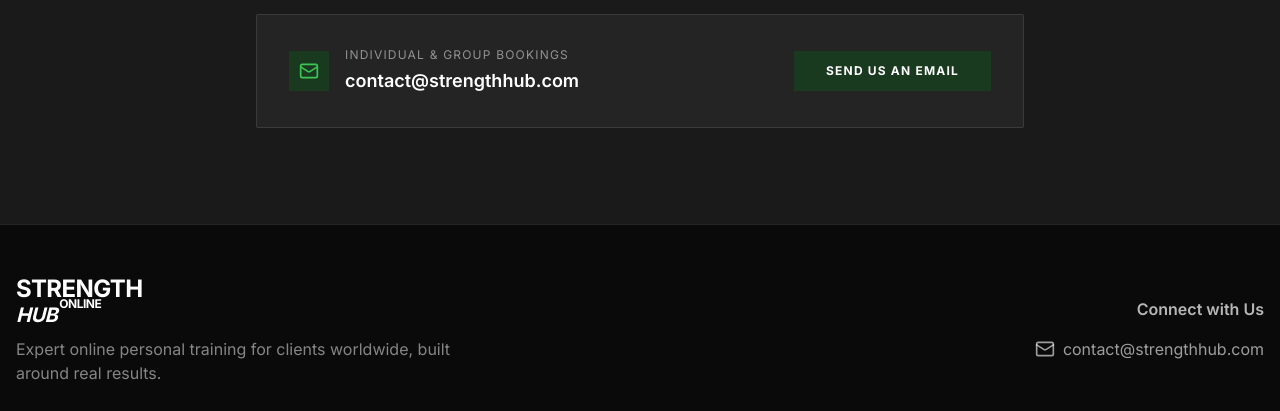
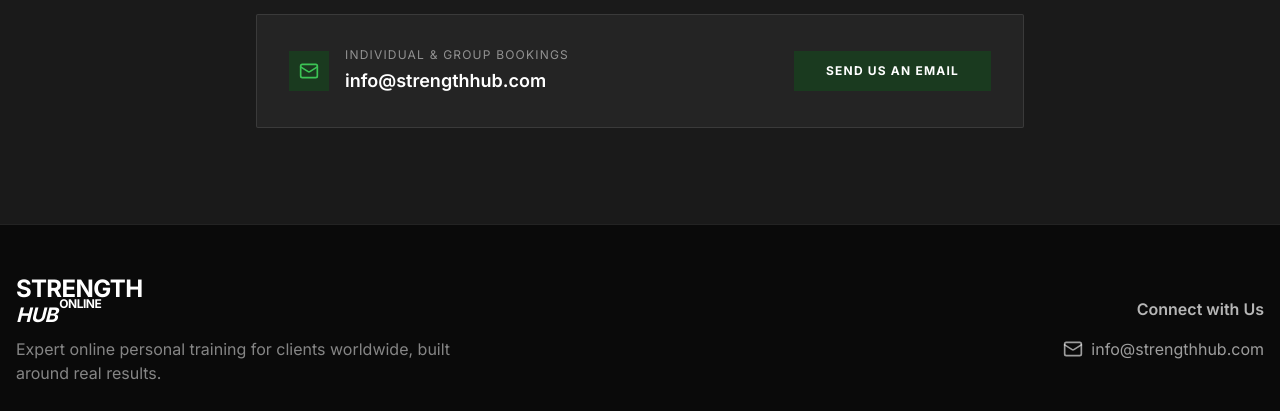
Before and after one commit to Zaggy887/FITNESS, a React (Vite) app: page / in a window 1280 px wide. Shown: the part 5120-5531 px from the top of the page. Built offline with nearby package versions, Linux system fonts and the light colour scheme.

Commit message:
Updated ContactForm.tsx

```diff
--- a/src/components/ContactForm.tsx
+++ b/src/components/ContactForm.tsx
@@ -43,15 +43,15 @@ const ContactForm = () => {
               <div>
                 <p className="text-white/50 text-xs uppercase tracking-widest mb-1">Individual &amp; Group Bookings</p>
                 <a
-                  href="mailto:contact@strengthhub.com"
+                  href="mailto:info@strengthhub.com"
                   className="text-white text-lg font-semibold hover:text-[#3CC455] transition-colors"
                 >
-                  contact@strengthhub.com
+                  info@strengthhub.com
                 </a>
               </div>
             </div>
             <a
-              href="mailto:contact@strengthhub.com"
+              href="mailto:info@strengthhub.com"
               className="flex-shrink-0 bg-[#1a3a1f] hover:opacity-90 text-white py-3 px-8 font-bold uppercase tracking-widest text-xs transition-opacity"
             >
               Send Us an Email
--- a/src/components/Footer.tsx
+++ b/src/components/Footer.tsx
@@ -21,11 +21,11 @@ const Footer = () => {
             <h4 className="text-white/70 font-semibold mb-4">Connect with Us</h4>
             <div className="flex flex-col items-center md:items-end space-y-4">
               <a
-                href="mailto:contact@strengthhub.com"
+                href="mailto:info@strengthhub.com"
                 className="flex items-center text-white/60 hover:text-white transition-colors"
               >
                 <Mail className="w-5 h-5 mr-2" />
-                contact@strengthhub.com
+                info@strengthhub.com
               </a>
             </div>
           </div>
```
